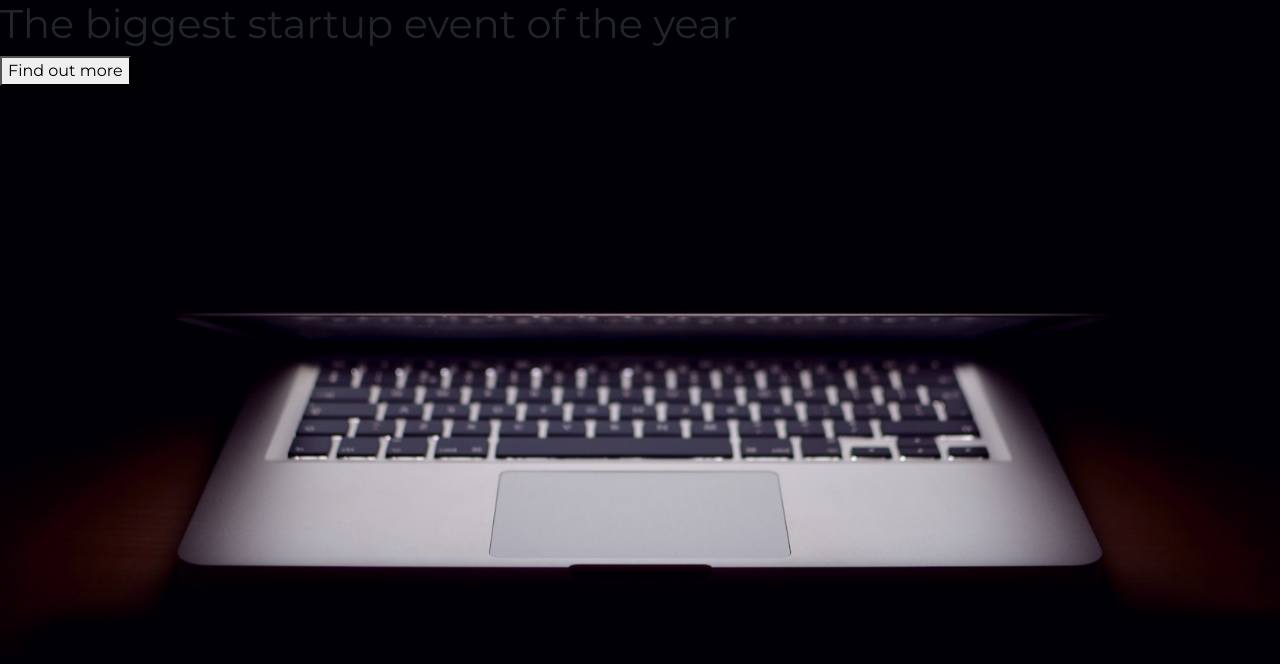
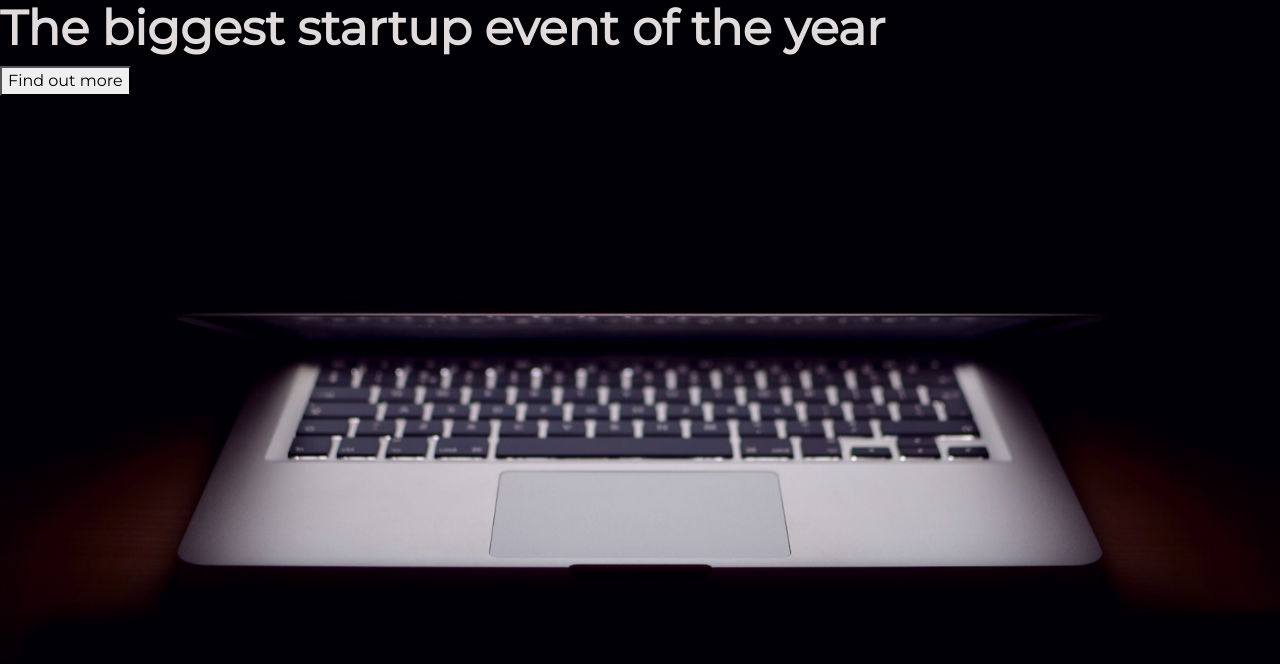
Before and after one commit to karimkhattaby/Startup-Landing-Page, a plain HTML site: page index.html in a window 1280 px wide. Drawn offline with Linux system fonts and the light colour scheme.

Commit message:
Add h1 style

```diff
--- a/index.html
+++ b/index.html
@@ -16,7 +16,7 @@
     <link rel="stylesheet" type="text/css" href="style.css">
   </head>
   <body>
-    <h1>The biggest startup event of the year</h1>
+    <h1> <strong>The biggest startup event of the year</strong></h1>
     <button>Find out more</button>
   </body>
 </html>
--- a/style.css
+++ b/style.css
@@ -9,3 +9,8 @@ html {
   -o-background-size: cover;
   background-size: cover;
 }
+
+h1 {
+  font-size: 3rem;
+  color: #e2dbdb;
+}
```
